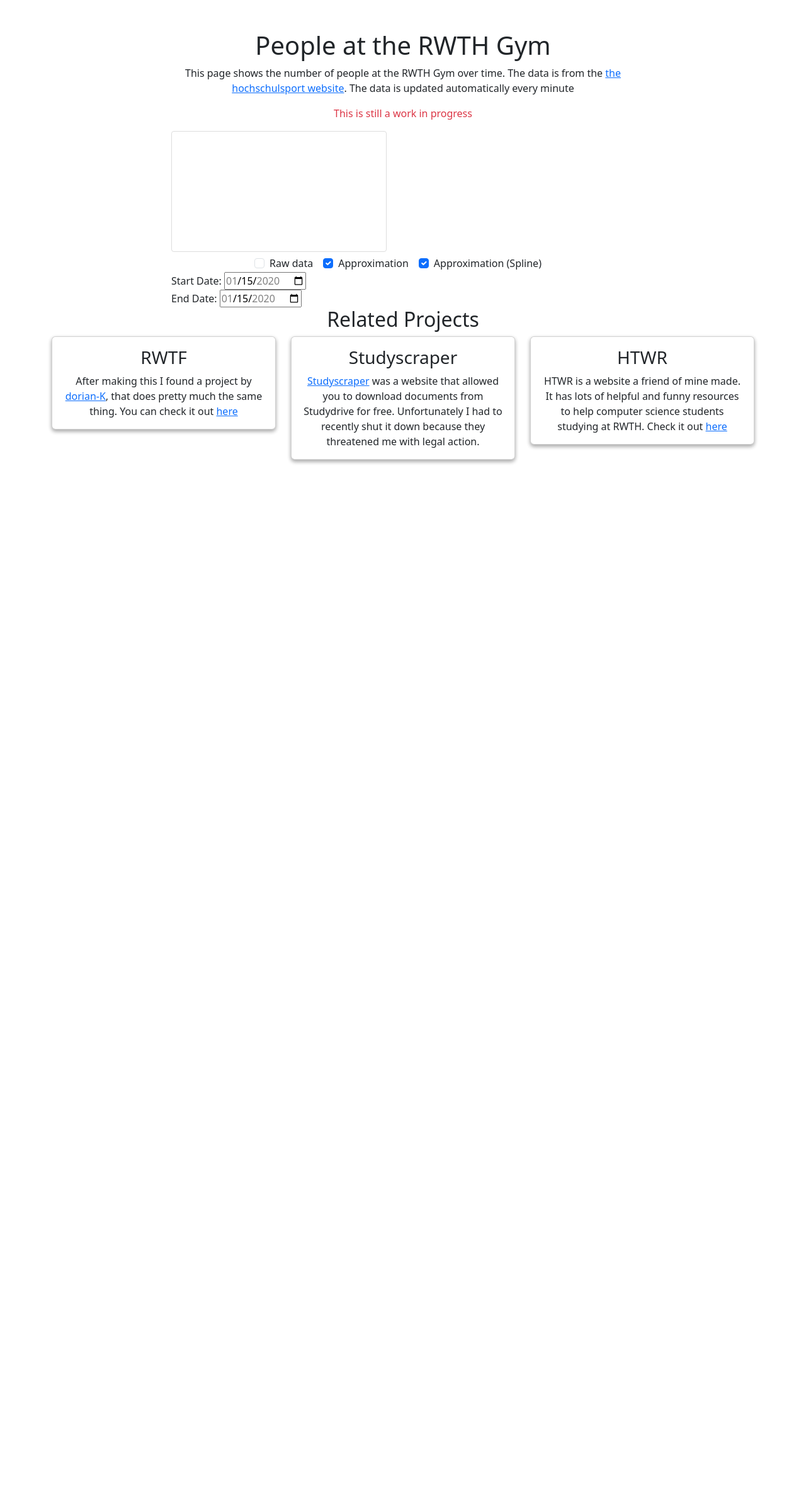
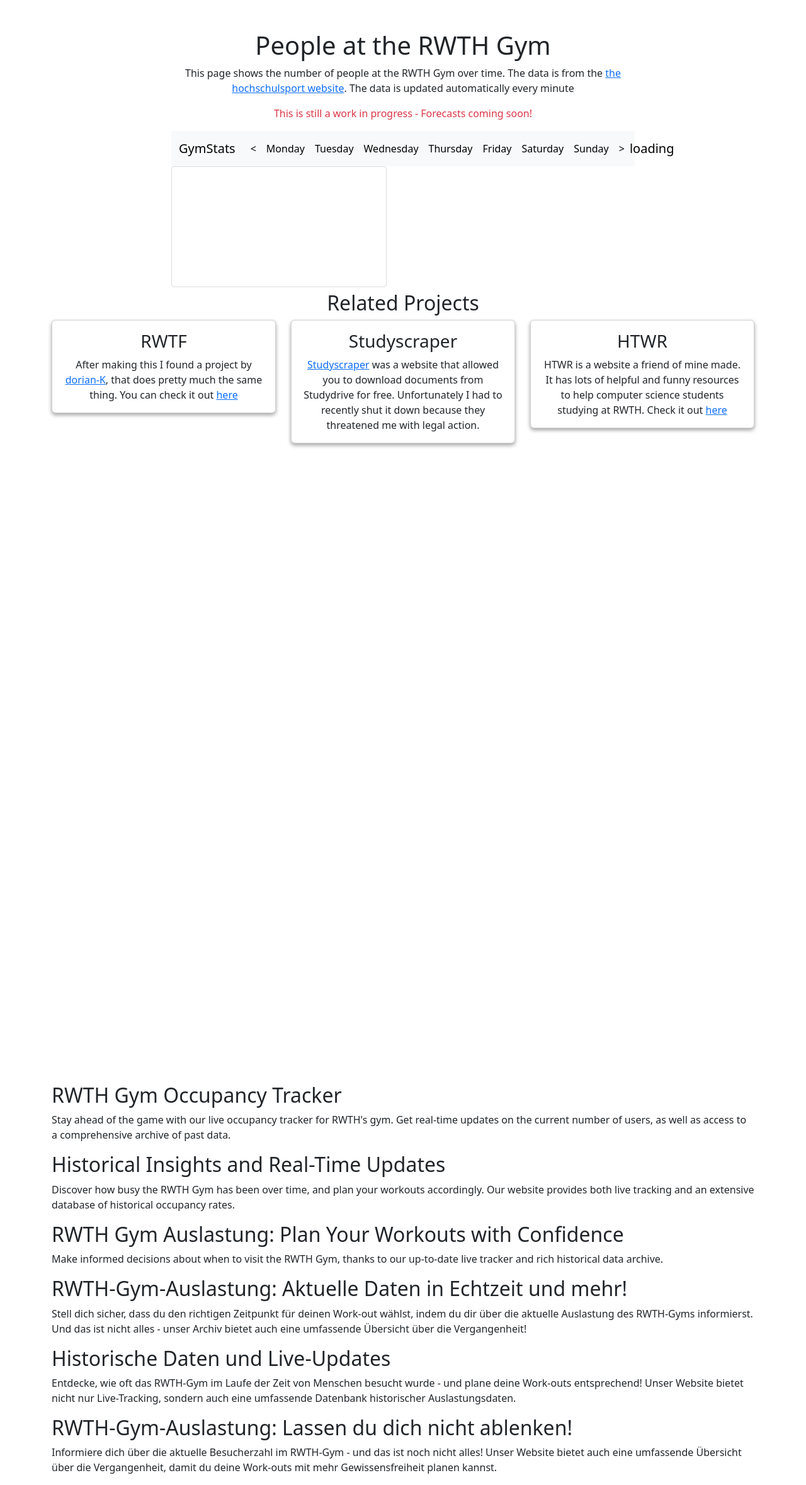
Before and after one commit to the-codeboy/gymstats, a Flask app: page / in a window 1280 px wide. Shown: the whole page at 63% size. Before the commit the page ends 737 px from the top, so only its background shows below. Run offline with Flask 3, Linux system fonts and the light colour scheme; tables that the repository leaves empty hold one stand-in row (values such as "Sample post"); data that the repository does not hold is empty; a map, chart or similar area stays blank; parts of the project's set-up code (start-up, migrations or seed data) failed here and were passed over; some libraries are stand-ins or nearby versions.

Commit message:
improve frontend

```diff
--- a/server.py
+++ b/server.py
@@ -64,12 +64,17 @@
 
         df_resampled = df_resampled.resample('min' if days < 3 else '10min' if days < 5 else '30min').mean().ffill()  # Resample to minute averages and forward fill missing values
 
-        approximate_poly = fit_polynomial(df_resampled['people'])
+        # add a zero value in front and at the end to make sure the spline goes to zero
+        df_resampled = pd.concat([pd.DataFrame({'people': [0]}, index=[df_resampled.index[0] - pd.Timedelta(1, 's')]), df_resampled, pd.DataFrame({'people': [0]}, index=[df_resampled.index[-1] + pd.Timedelta(1, 's')])])
+
+        #approximate_poly = fit_polynomial(df_resampled['people'])
         approximate_spline = fit_spline(df_resampled['people'])
 
-        return {'labels': df_resampled.index.strftime('%Y-%m-%d %H:%M:%S').tolist(), 'values': df_resampled['people'].tolist(), 'approximated_values': approximate_poly.tolist(), 'approximated_spline': approximate_spline.tolist()}
+
+
+        return {'labels': df_resampled.index.strftime('%Y-%m-%d %H:%M:%S').tolist(), 'approximated_spline': approximate_spline.tolist()}
 
 if __name__ == '__main__':
-    #app.run(debug=True)
-    from waitress import serve# uncomment in production
+    app.run(debug=True)
+    #from waitress import serve# uncomment in production
     serve(app, host="0.0.0.0", port=8080)
--- a/templates/index.html
+++ b/templates/index.html
@@ -2,7 +2,7 @@
 <html>
 
 <head>
-    <title>RWTH Gym Statistics</title>
+    <title>RWTH Gym Statistics - Aktuelle Auslastung</title>
     <script src="https://cdn.jsdelivr.net/npm/chart.js"></script>
     <script src="https://cdn.jsdelivr.net/npm/chart.js/dist/chart.min.js"></script>
     <script
@@ -12,7 +12,8 @@
     <script src="https://cdn.jsdelivr.net/npm/bootstrap@5.3.2/dist/js/bootstrap.min.js"
         integrity="sha384-BBtl+eGJRgqQAUMxJ7pMwbEyER4l1g+O15P+16Ep7Q9Q+zqX6gSbd85u4mG4QzX+"
         crossorigin="anonymous"></script>
-    <script defer data-domain="gymstats.the-codeboy.com" src="https://plausible.the-codeboy.com/js/script.outbound-links.js"></script>
+    <script defer data-domain="gymstats.the-codeboy.com"
+        src="https://plausible.the-codeboy.com/js/script.outbound-links.js"></script>
     <style>
         #chart {
             border: 1px solid #ddd;
@@ -29,12 +30,28 @@
             transform: scale(1.05);
             box-shadow: 0 10px 20px rgba(0, 0, 0, 0.19), 0 6px 6px rgba(0, 0, 0, 0.23);
         }
+
+        .btn.active {
+            font-weight: bold;
+            color: #333; /* Darker text color */
+            border: 2px solid #5a5757; /* Darker border */
+            border-radius: 0.25rem;
+        }
+
+        .btn {
+            font-weight: normal;
+            color: #000; /* Default text color */
+            border: none; /* No border */
+        }
+
     </style>
     <meta name="viewport" content="width=device-width, initial-scale=1">
-    <meta name="description" content="Statistics about how many people are at the RWTH Gym">
-    <meta name="author" content="The Codeboy">
-    <meta name="keywords" content="gym, rwth, statistics, tracker">
+    <meta name="description" content="Statistics about how many people are currently and were previously at the RWTH Gym" lang="en">
+    <meta name="description" content="Aktuelle Auslastung im RWTH Gym und historische Gym Auslastung" lang="de">
+    <meta name="author" content="the-codeboy">
+    <meta name="keywords" content="gym, rwth, statistics, tracker, Auslastung">
     <link rel="icon" href="https://the-codeboy.com/img/peeper-32.png" type="image/x-icon">
+
 </head>
 
 <body>
@@ -44,33 +61,53 @@
                 <h1 class="text-center">People at the RWTH Gym</h1>
                 <p class="text-center">This page shows the number of people at the RWTH Gym over time. The data is from
                     the <a href="https://buchung.hsz.rwth-aachen.de/angebote/aktueller_zeitraum/_Auslastung.html"
-                        target="_blank">the hochschulsport website</a>. The data is updated automatically every minute</p>
-                        <p class="text-center text-danger">This is still a work in progress</p>
+                        target="_blank">the hochschulsport website</a>. The data is updated automatically every minute
+                </p>
+                <p class="text-center text-danger">This is still a work in progress - Forecasts coming soon!</p>
+                <!-- Navbar -->
+                <nav class="navbar navbar-expand-lg navbar-light bg-light">
+                    <div class="container-fluid">
+                        <a class="navbar-brand" href="#">GymStats</a>
+                        <button class="navbar-toggler" type="button" data-bs-toggle="collapse"
+                            data-bs-target="#navbarNav" aria-controls="navbarNav" aria-expanded="false"
+                            aria-label="Toggle navigation">
+                            <span class="navbar-toggler-icon"></span>
+                        </button>
+                        <div class="collapse navbar-collapse" id="navbarNav">
+                            <ul class="navbar-nav me-auto mb-2 mb-lg-0">
+                                <li class="nav-item">
+                                    <button class="btn btn-link nav-link" onclick="selectPrev()"><</button>
+                                </li>
+                                <li class="nav-item">
+                                    <button class="btn btn-link nav-link day-selector" id="day-1" onclick="selectWeekday(1)">Monday</button>
+                                </li>
+                                <li class="nav-item">
+                                    <button class="btn btn-link nav-link day-selector" id="day-2" onclick="selectWeekday(2)">Tuesday</button>
+                                </li>
+                                <li class="nav-item">
+                                    <button class="btn btn-link nav-link day-selector" id="day-3" onclick="selectWeekday(3)">Wednesday</button>
+                                </li>
+                                <li class="nav-item">
+                                    <button class="btn btn-link nav-link day-selector" id="day-4" onclick="selectWeekday(4)">Thursday</button>
+                                </li>
+                                <li class="nav-item">
+                                    <button class="btn btn-link nav-link day-selector" id="day-5" onclick="selectWeekday(5)">Friday</button>
+                                </li>
+                                <li class="nav-item">
+                                    <button class="btn btn-link nav-link day-selector" id="day-6" onclick="selectWeekday(6)">Saturday</button>
+                                </li>
+                                <li class="nav-item">
+                                    <button class="btn btn-link nav-link day-selector" id="day-0" onclick="selectWeekday(0)">Sunday</button>
+                                </li>
+                                <li class="nav-item">
+                                    <button class="btn btn-link nav-link" onclick="selectNext()">></button>
+                                </li>
+                            </ul>
+                        </div>
+                        <a class="navbar-brand" href="#" id="day">loading</a>
+                    </div>
+                </nav>
                 <canvas id="chart"></canvas>
-                <div class="row justify-content-center">
-                    <div class="col-lg-8 d-flex justify-content-center">
-                        <div class="form-check form-check-inline">
-                            <input class="form-check-input" type="checkbox" id="actualDataCheckbox" unchecked>
-                            <label class="form-check-label" for="actualDataCheckbox">Raw data</label>
-                        </div>
-                        <div class="form-check form-check-inline">
-                            <input class="form-check-input" type="checkbox" id="approximationCheckbox" checked>
-                            <label class="form-check-label" for="approximationCheckbox">Approximation</label>
-                        </div>
-                        <div class="form-check form-check-inline">
-                            <input class="form-check-input" type="checkbox" id="approximationSplineCheckbox" checked>
-                            <label class="form-check-label" for="approximationSplineCheckbox">Approximation (Spline)</label>
-                        </div>
-                    </div>
-                </div>
-                <div class="form-group">
-                    <label for="startDate">Start Date:</label>
-                    <input type="date" id="startDate" name="startDate" min="{{ first_date }}" max="{{ last_date }}">
-                </div>
-                <div class="form-group">
-                    <label for="endDate">End Date:</label>
-                    <input type="date" id="endDate" name="endDate" min="{{ first_date }}" max="{{ last_date }}">
-                </div>
             </div>
         </div>
         <div class="row justify-content-center">
@@ -110,6 +147,22 @@
                 </div>
             </div>
         </div>
+        <div style="height: 1000px;"></div>
+
+        <h2>RWTH Gym Occupancy Tracker</h2>
+        <p>Stay ahead of the game with our live occupancy tracker for RWTH's gym. Get real-time updates on the current number of users, as well as access to a comprehensive archive of past data.</p>
+        <h2>Historical Insights and Real-Time Updates</h2>
+        <p>Discover how busy the RWTH Gym has been over time, and plan your workouts accordingly. Our website provides both live tracking and an extensive database of historical occupancy rates.</p>
+        <h2>RWTH Gym Auslastung: Plan Your Workouts with Confidence</h2>
+        <p>Make informed decisions about when to visit the RWTH Gym, thanks to our up-to-date live tracker and rich historical data archive.</p>
+
+        <h2>RWTH-Gym-Auslastung: Aktuelle Daten in Echtzeit und mehr!</h2>
+        <p>Stell dich sicher, dass du den richtigen Zeitpunkt für deinen Work-out wählst, indem du dir über die aktuelle Auslastung des RWTH-Gyms informierst. Und das ist nicht alles - unser Archiv bietet auch eine umfassende Übersicht über die Vergangenheit!</p>
+        <h2>Historische Daten und Live-Updates</h2>
+        <p>Entdecke, wie oft das RWTH-Gym im Laufe der Zeit von Menschen besucht wurde - und plane deine Work-outs entsprechend! Unser Website bietet nicht nur Live-Tracking, sondern auch eine umfassende Datenbank historischer Auslastungsdaten.</p>
+        <h2>RWTH-Gym-Auslastung: Lassen du dich nicht ablenken!</h2>
+        <p>Informiere dich über die aktuelle Besucherzahl im RWTH-Gym - und das ist noch nicht alles! Unser Website bietet auch eine umfassende Übersicht über die Vergangenheit, damit du deine Work-outs mit mehr Gewissensfreiheit planen kannst.</p>
+
     </div>
 
 
@@ -118,21 +171,10 @@
         var ctx = document.getElementById('chart').getContext('2d');
         var chart, data;
 
-        var firstDate = "{{ first_date }}";
-        var lastDate = "{{ last_date }}";
-        var startDate = lastDate;
-        var endDate = lastDate;
-        document.getElementById('startDate').value = startDate;
-        document.getElementById('endDate').value = endDate;
-
-        document.getElementById('startDate').addEventListener('change', function (event) {
-            startDate = event.target.value;
-            fetchDataAndUpdateChart();
-        });
-        document.getElementById('endDate').addEventListener('change', function (event) {
-            endDate = event.target.value;
-            fetchDataAndUpdateChart();
-        });
+        var firstDate = new Date("{{ first_date }}");
+        var lastDate = new Date("{{ last_date }}");
+        var startDate = "{{ last_date }}";
+        var endDate = startDate;
 
         function fetchDataAndUpdateChart() {
             var url = '/daily';
@@ -148,47 +190,93 @@
                 });
         }
 
+        function selectPrev() {
+            var date = new Date(startDate);
+            date.setDate(date.getDate() - 7);
+            if (date < firstDate) {
+                date = new Date(startDate);
+            }
+            startDate = date.toISOString().split('T')[0];
+            endDate = date.toISOString().split('T')[0];
+            fetchDataAndUpdateChart();
+        }
+
+        function selectNext() {
+            var date = new Date(startDate);
+            date.setDate(date.getDate() + 7);
+            if (date > lastDate) {
+                date = new Date(startDate);
+            }
+            startDate = date.toISOString().split('T')[0];
+            endDate = date.toISOString().split('T')[0];
+            fetchDataAndUpdateChart();
+        }
+
+        function selectWeekday(weekday) {
+            var date = new Date(startDate);
+            weekday = (weekday + 6) % 7;// adjust to monday first day of week
+            var day = (date.getDay() + 6) % 7;
+            var diff = weekday - day;
+
+            date.setDate(date.getDate() + diff);
+            startDate = date.toISOString().split('T')[0];
+            endDate = date.toISOString().split('T')[0];
+            fetchDataAndUpdateChart();
+        }
+
         function updateChart() {
-            var actualDataCheckbox = document.getElementById('actualDataCheckbox');
-            var approximationCheckbox = document.getElementById('approximationCheckbox');
-            var approximationSplineCheckbox = document.getElementById('approximationSplineCheckbox');
+            var startTime = new Date(startDate);
+            startTime.setHours(7, 0, 0, 0); // 7 AM
+            var endTime = new Date(endDate);
+            endTime.setHours(23, 0, 0, 0); // 11 PM
+
+            var weekday = startTime.getDay();
+            for (var i = 0; i < 7; i++) {
+                var day = document.getElementById('day-' + i);
+                if (i == weekday) {
+                    day.classList.add('active');
+                } else {
+                    day.classList.remove('active');
+                }
+            }
+
+            document.getElementById('day').innerText = new Date(startDate).toLocaleDateString('en-US', {
+                year: 'numeric',
+                month: 'long',
+                day: 'numeric'
+            });
 
             if (chart) {
+                var values = data.approximated_spline;
+
                 chart.data.labels = data.labels;
-                chart.data.datasets[0].data = actualDataCheckbox.checked ? data.values : [];
-                chart.data.datasets[1].data = approximationCheckbox.checked ? data.approximated_values : [];
-                chart.data.datasets[2].data = approximationSplineCheckbox.checked ? data.approximated_spline : [];
-                chart.data.datasets[2].borderWidth = data.labels.length < 2 ? 5 : 2;
-                chart.options.scales.x.time.unit = data.labels.length > 100 ? 'day' : 'hour';
+                chart.data.datasets[0].data = values;
+                chart.data.datasets[0].borderWidth = data.labels.length < 2 ? 5 : 2;
+                chart.options.scales.x.min = startTime;
+                chart.options.scales.x.max = endTime;
                 chart.update();
             } else {
                 chart = new Chart(ctx, {
                     type: 'line',
                     data: {
                         labels: data.labels,
-                        datasets: [{
+                        datasets: [
+                            {
                                 label: 'People at the Gym',
-                            data: actualDataCheckbox.checked ? data.values : [],
-                            borderColor: 'rgb(75, 192, 192)',
+                                data: data.approximated_spline,
+                                borderColor: 'rgb(54, 162, 235)',
                                 borderWidth: 2,
+                                fill: true,
+                                backgroundColor: 'rgba(54, 162, 235, 0.2)',
                                 pointRadius: 0,
                             },
                             {
-                            label: 'Polynomial Fit',
-                            data: approximationCheckbox.checked ? data.approximated_values : [],
+                                label: 'Forecast',
+                                data: [],
                                 borderColor: 'rgb(255, 99, 132)',
                                 borderWidth: 5,
                                 fill: true,
                                 backgroundColor: 'rgba(255, 99, 132, 0.2)',
-                            pointRadius: 0,
-                        },
-                        {
-                            label: 'Spline Fit',
-                            data: approximationSplineCheckbox.checked ? data.approximated_spline : [],
-                            borderColor: 'rgb(54, 162, 235)',
-                            borderWidth: 2,
-                            fill: true,
-                            backgroundColor: 'rgba(54, 162, 235, 0.2)',
                                 pointRadius: 0,
                             }
                         ]
@@ -196,7 +284,7 @@
                     options: {
                         plugins: {
                             legend: {
-                                display: false
+                                display: true
                             },
                             tooltip: {
                                 enabled: true
@@ -207,17 +295,31 @@
                                 type: 'time',
                                 time: {
                                     unit: 'hour'
+                                },
+                                min: startTime,
+                                max: endTime
                             }
+                        },
+                        nimations: {
+                            tension: {
+                                duration: 1000,
+                                easing: 'linear',
+                                properties: ['y'],
+                                from: 0,
+                                to: 1,
+                            },
+                            // Disable other animations
+                            x: {
+                                duration: 0
+                            },
+                            y: {
+                                duration: 0
                             }
-                        }
+                        },
                     }
                 });
             }
         }
-
-        document.getElementById('actualDataCheckbox').addEventListener('change', updateChart);
-        document.getElementById('approximationCheckbox').addEventListener('change', updateChart);
-        document.getElementById('approximationSplineCheckbox').addEventListener('change', updateChart);
 
         fetchDataAndUpdateChart();
         setInterval(fetchDataAndUpdateChart, 60000);
```
Lines whose indentation alone changed are shown as unchanged.
